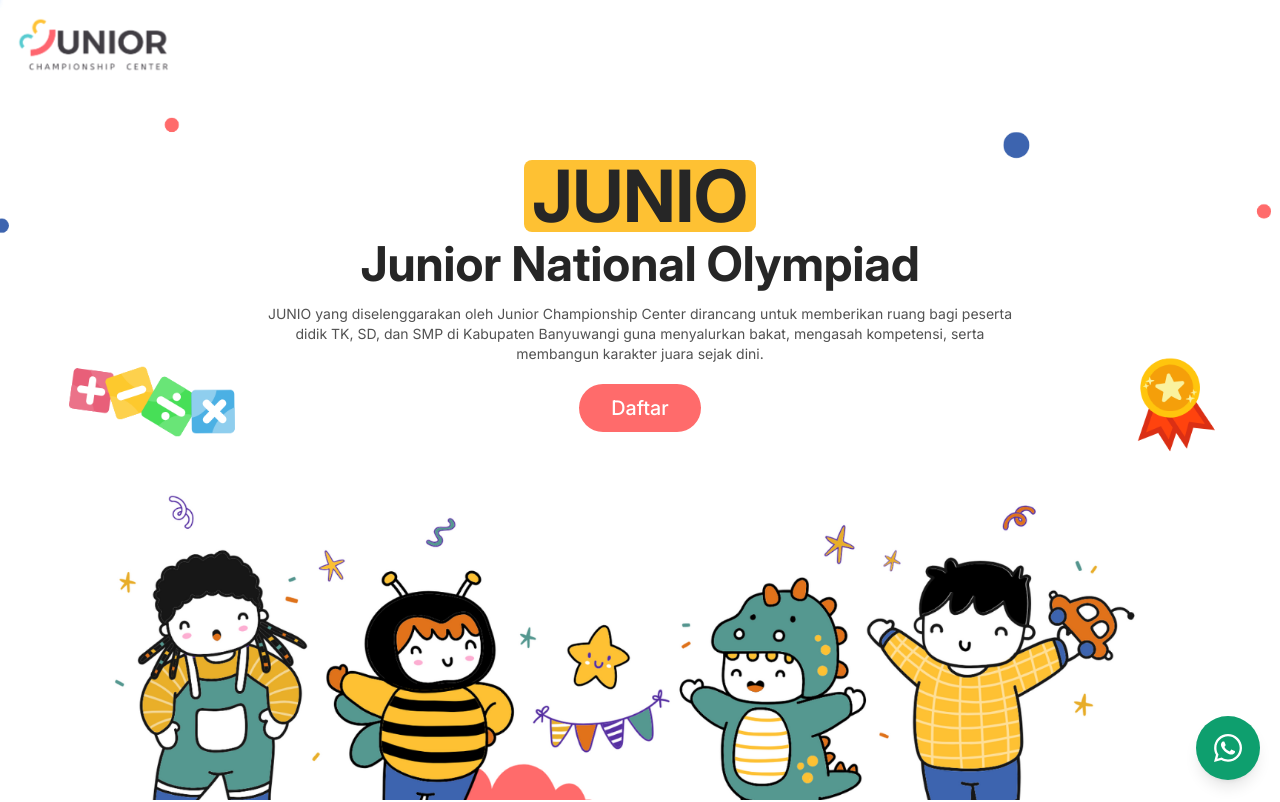
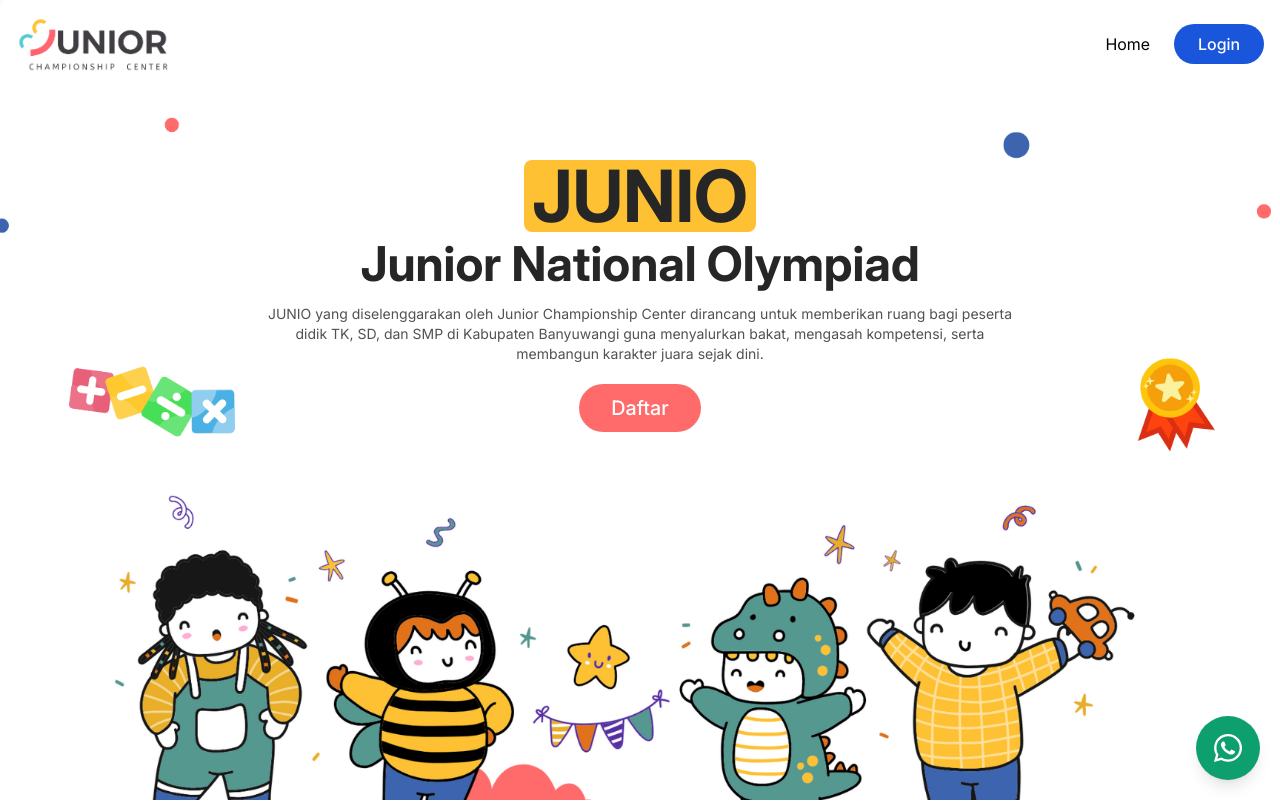
Before and after one commit to Firay24/JD-FiraYusiRukmana-jcc-frontend, a Next.js app: page / in a window 1280 px wide. Shown: the top 802 px of the page. Built offline with nearby package versions, Linux system fonts and the light colour scheme.

Commit message:
refactor(Navbar): Remove unnecessary comments
- Removed commented-out code from Navbar
- Improved code readability and clarity
- Updated menu visibility logic

```diff
--- a/src/app/(landing)/_component/Navbar/index.tsx
+++ b/src/app/(landing)/_component/Navbar/index.tsx
@@ -25,18 +25,18 @@
           </div>
 
           {/* Hamburger Icon */}
-          {/* <div className="flex text-3xl md:hidden">
+          <div className="flex text-3xl md:hidden">
             <button onClick={toggleMenu} aria-label="Toggle Menu">
               {isMenuOpen ? <IoClose /> : <RxHamburgerMenu />}
             </button>
-          </div> */}
+          </div>
 
           {/* Desktop Menu */}
-          {/* <div className="hidden items-center space-x-6 md:flex">
+          <div className="hidden items-center space-x-6 md:flex">
             <a href="#home" className="hover:text-gray-400">
               Home
             </a>
-            <a href="#about" className="hover:text-gray-400">
+            {/* <a href="#about" className="hover:text-gray-400">
               About
             </a>
             <a href="#timeline" className="hover:text-gray-400">
@@ -44,7 +44,7 @@
             </a>
             <a href="#contact" className="hover:text-gray-400">
               Contact
-            </a>
+            </a> */}
             {!profile && (
               <Link href="/auth/sign-in" passHref>
                 <button type="button" className="rounded-full bg-blue-700 px-6 py-2 font-medium text-white hover:bg-blue-800 focus:outline-none focus:ring-2 focus:ring-blue-300">
@@ -52,7 +52,7 @@
                 </button>
               </Link>
             )}
-          </div> */}
+          </div>
         </div>
       </Container>
 
@@ -62,7 +62,7 @@
           <a href="#home" className="hover:text-gray-400">
             Home
           </a>
-          <a href="#about" className="hover:text-gray-400">
+          {/* <a href="#about" className="hover:text-gray-400">
             About
           </a>
           <a href="#timeline" className="hover:text-gray-400">
@@ -70,7 +70,7 @@
           </a>
           <a href="#contact" className="hover:text-gray-400">
             Contact
-          </a>
+          </a> */}
           {!profile && (
             <Link href="/auth/sign-in" passHref>
               <button type="button" className="rounded-full bg-blue-700 px-6 py-2 font-medium text-white hover:bg-blue-800 focus:outline-none focus:ring-2 focus:ring-blue-300">
```
